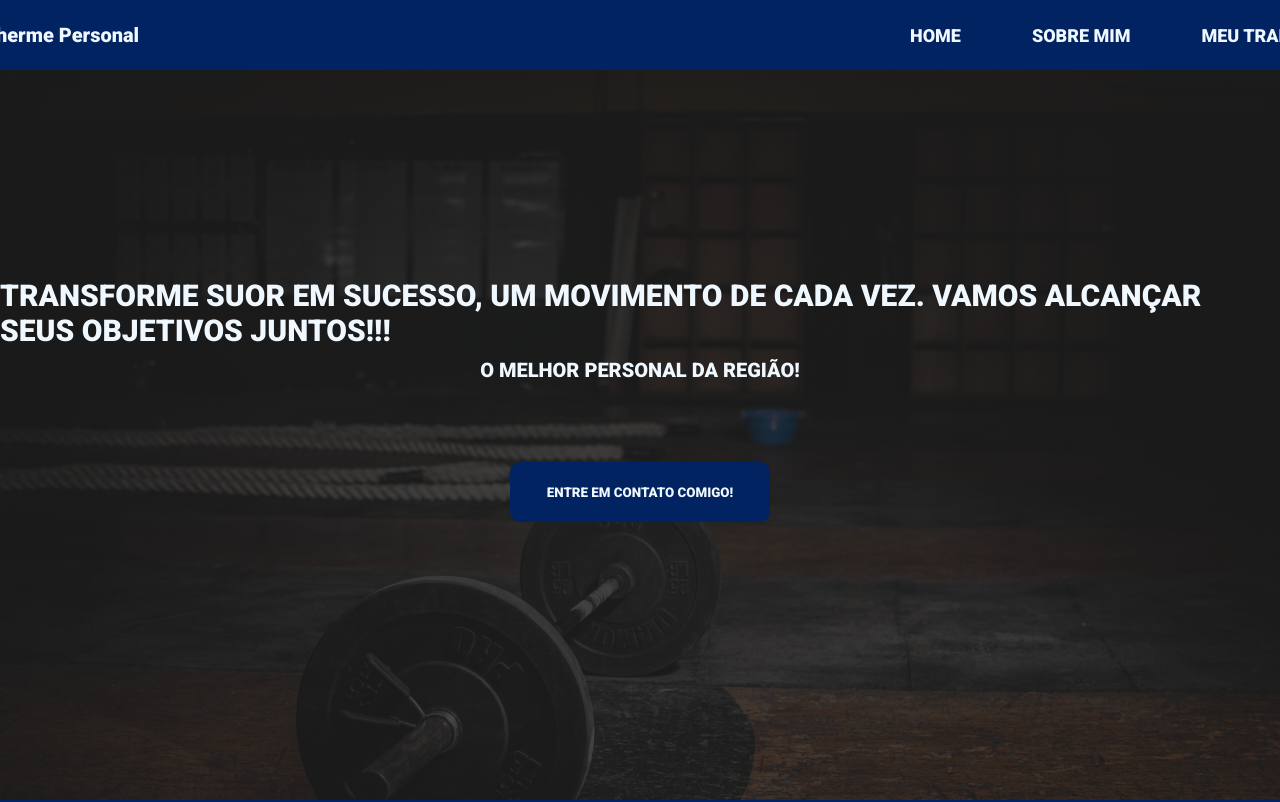
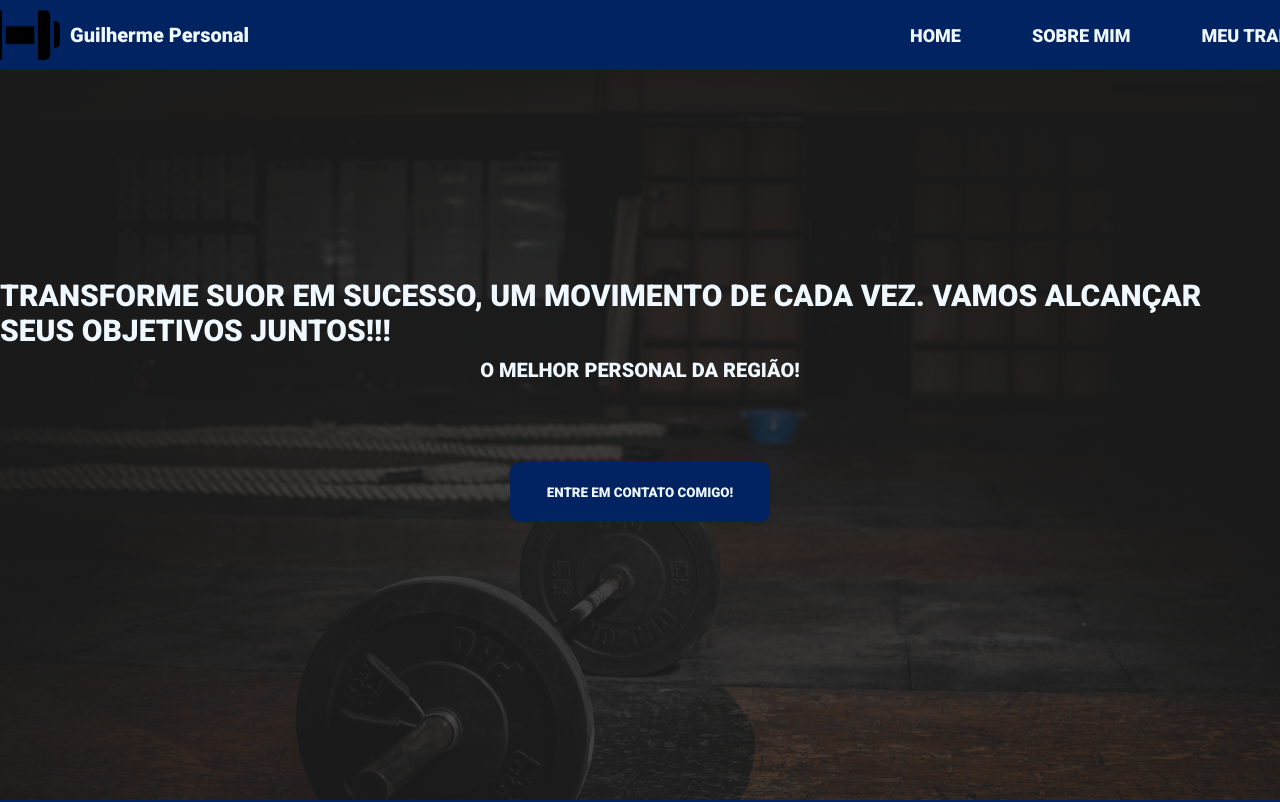
Before and after one commit to JnatasNeto/ChamaoguiProject, a plain HTML site: page Index.html in a window 1280 px wide. Shown: the top 802 px of the page. Drawn offline with nearby package versions, Linux system fonts and the light colour scheme.

Commit message:
Update style.css

```diff
--- a/style.css
+++ b/style.css
@@ -41,10 +41,10 @@ html{
 
 .logo img {
 
-    width: 10px;
+    width: 80px;
     height: 10rem;
     margin-right: 10px;
-    margin-left: -360px;
+    margin-left: -320px;
 
 }
 
```
